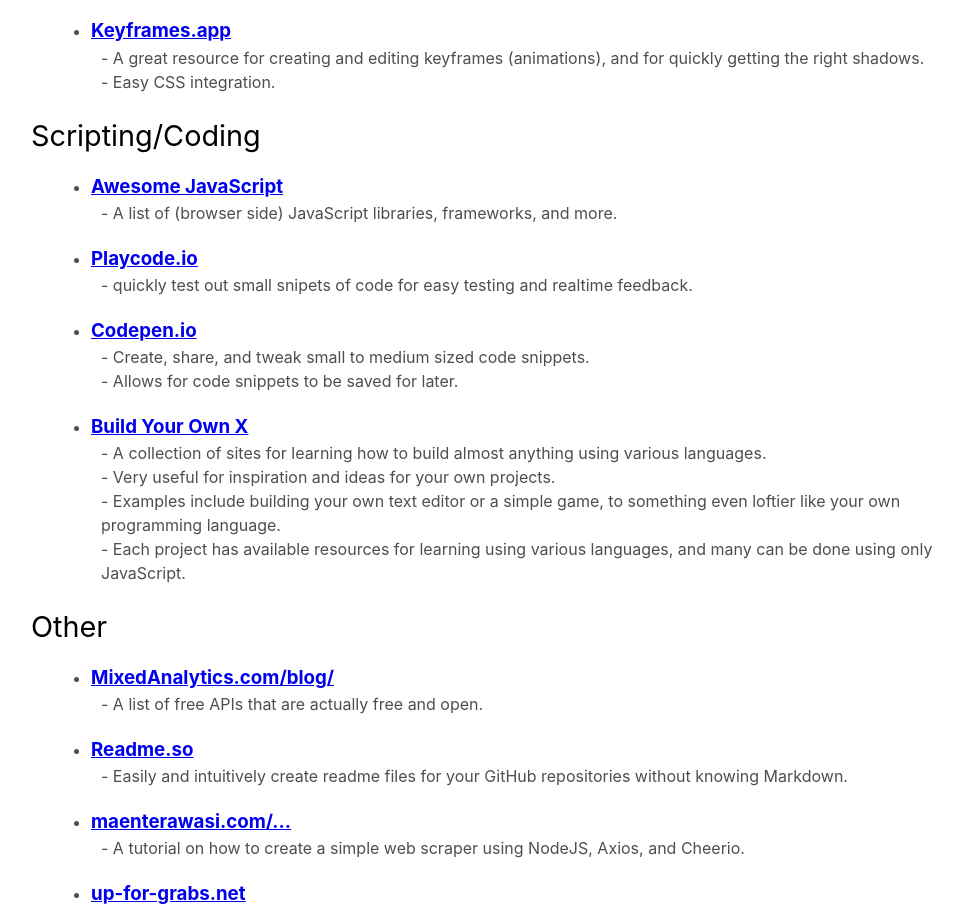
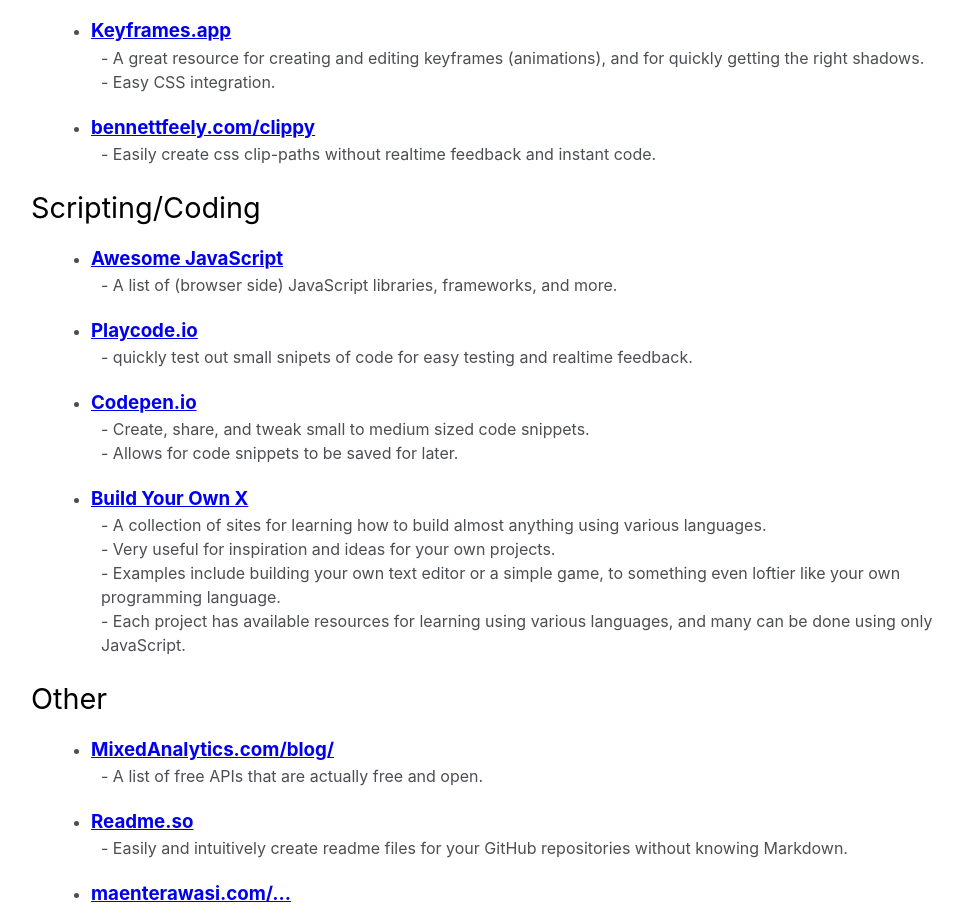
Before and after one commit to MikoFrosty/frosty-webdev, a website: page index.html in a window 1280 px wide. Shown: the part 2228-3142 px from the top of the page, without its empty margins (309-1272 px from the left). Drawn offline with Linux system fonts and the light colour scheme.

Commit message:
add li for clip-path site. Add missing </li> tag

```diff
--- a/index.html
+++ b/index.html
@@ -276,6 +276,16 @@
               - Easy CSS integration.
             </p>
           </li>
+          <li>
+            <h3>
+              <a href="https://bennettfeely.com/clippy/" target="_blank"
+                >bennettfeely.com/clippy</a
+              >
+            </h3>
+            <p>
+              - Easily create css clip-paths without realtime feedback and instant code.<br />
+            </p>
+          </li>
         </ul>
       </section>
       <!-- Scripting/Coding Section -->
@@ -392,6 +402,7 @@
               - Easy and quick to browse and download, but requires free account.<br />
               - Good selection of sounds
             </p>
+          </li>
         </ul>
       </section>
 
```
